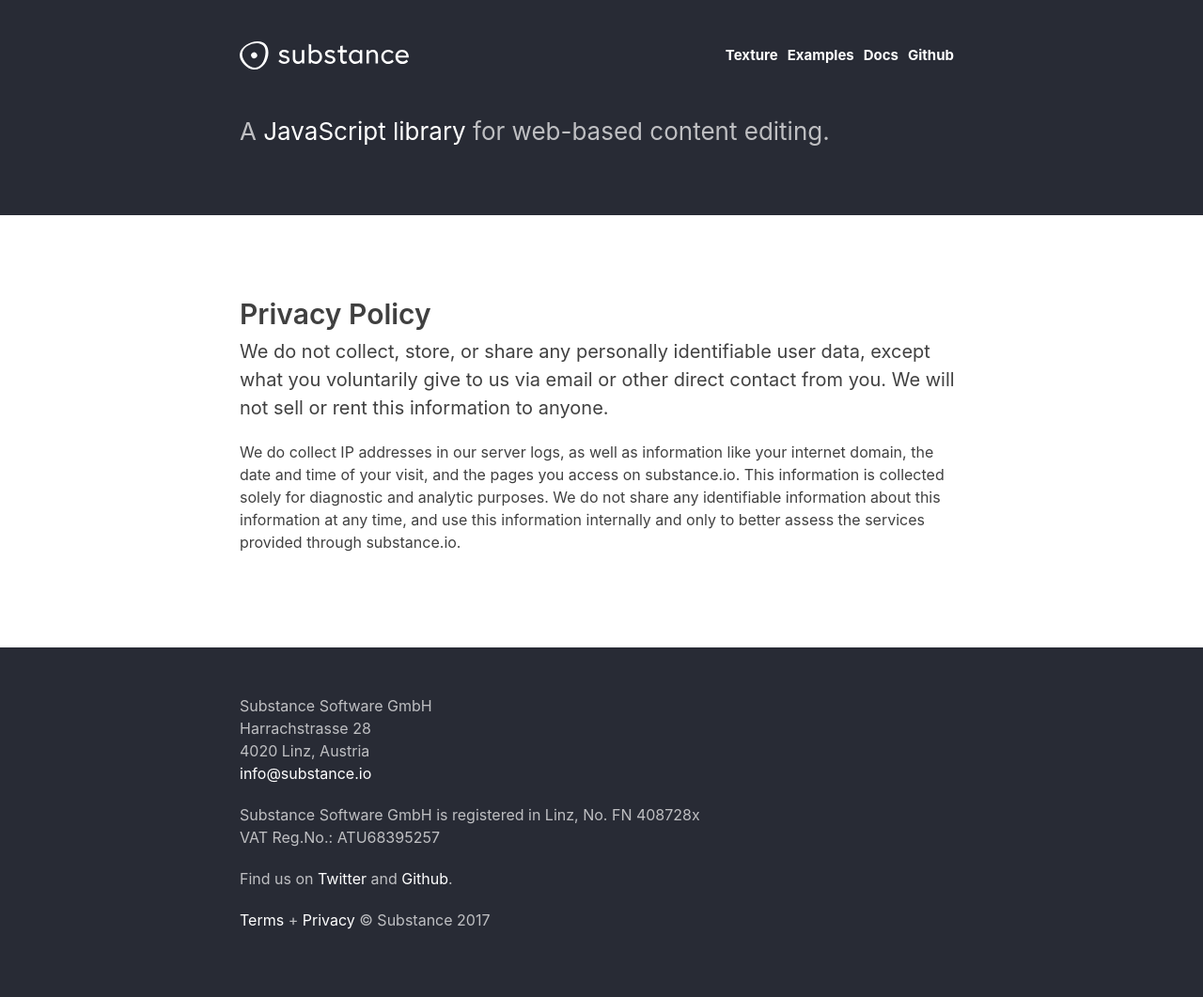
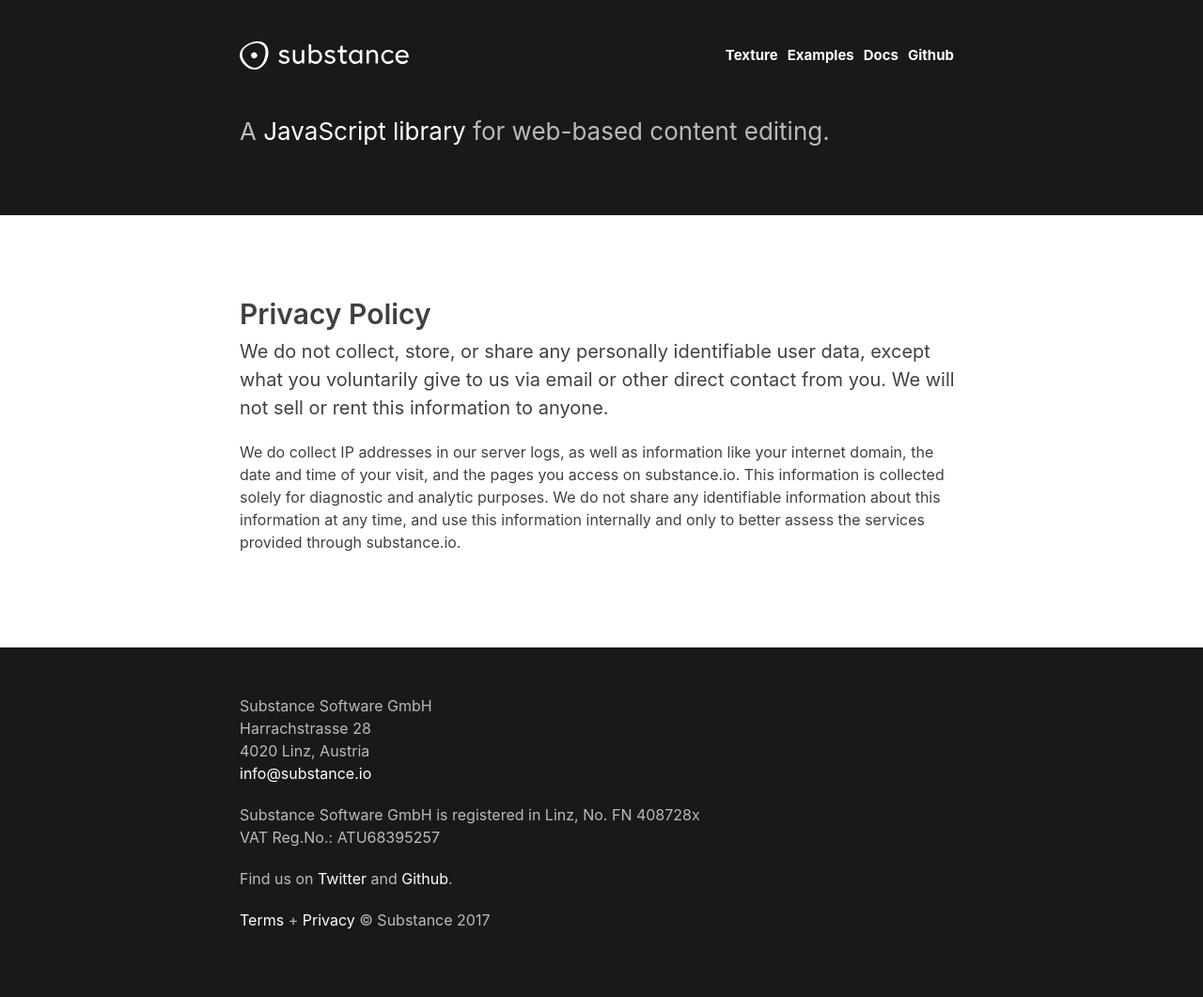
Before and after one commit to substance/substance.github.com, a Jekyll site: the page built from privacy/index.html, in a window 1280 px wide. Shown: the whole page at 94% size. Built offline with Jekyll 4.4.1, drawn with Linux system fonts in a browser that asks for light colours.

Commit message:
Go on with dark grey for now.

```diff
--- a/css/main.scss
+++ b/css/main.scss
@@ -201,7 +201,7 @@
 
 body {
   font-family: -apple-system, ".SFNSText-Regular", "San Francisco", "Roboto", "Segoe UI", "Helvetica Neue", "Arial", sans-serif;
-  background: #282B35;
+  background: rgba(0,0,0,0.9); /* #282B35; */
   // Overrides demo styles
   padding: 0px;
   overflow: visible;
```
